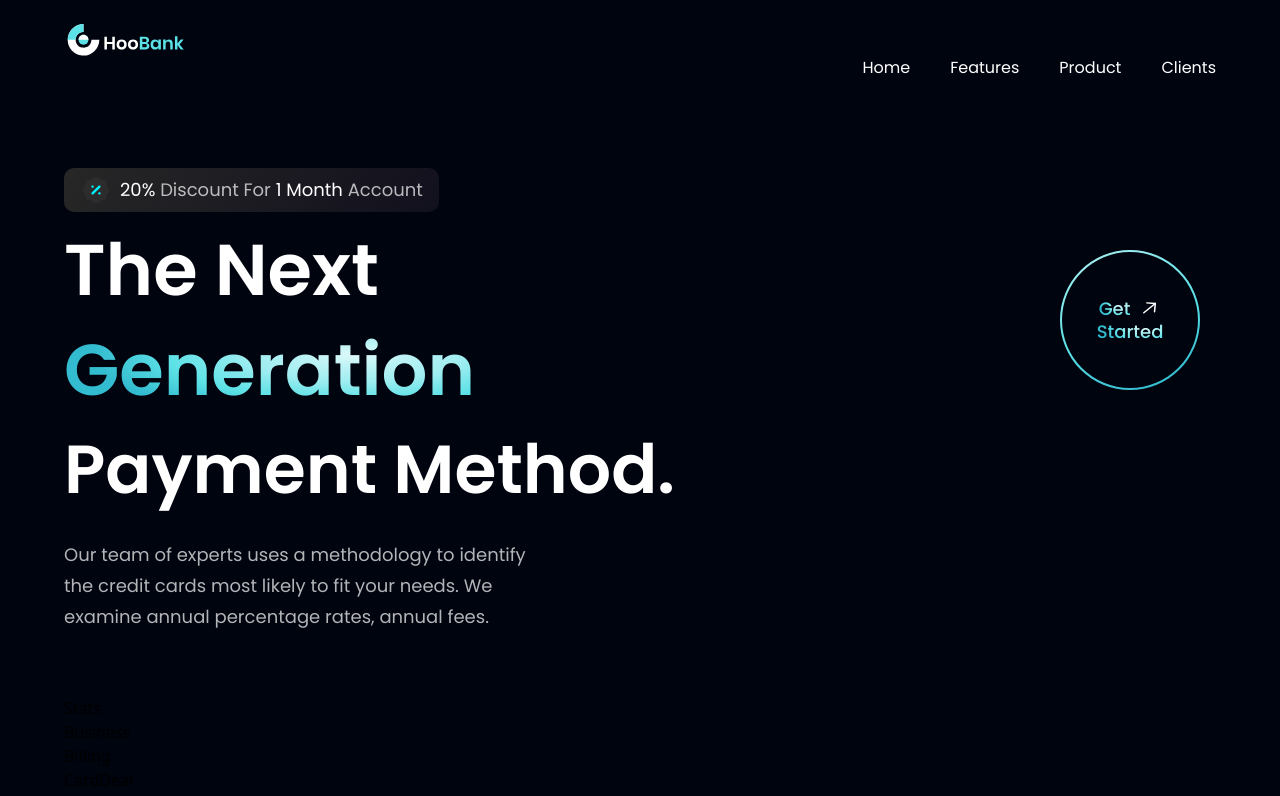
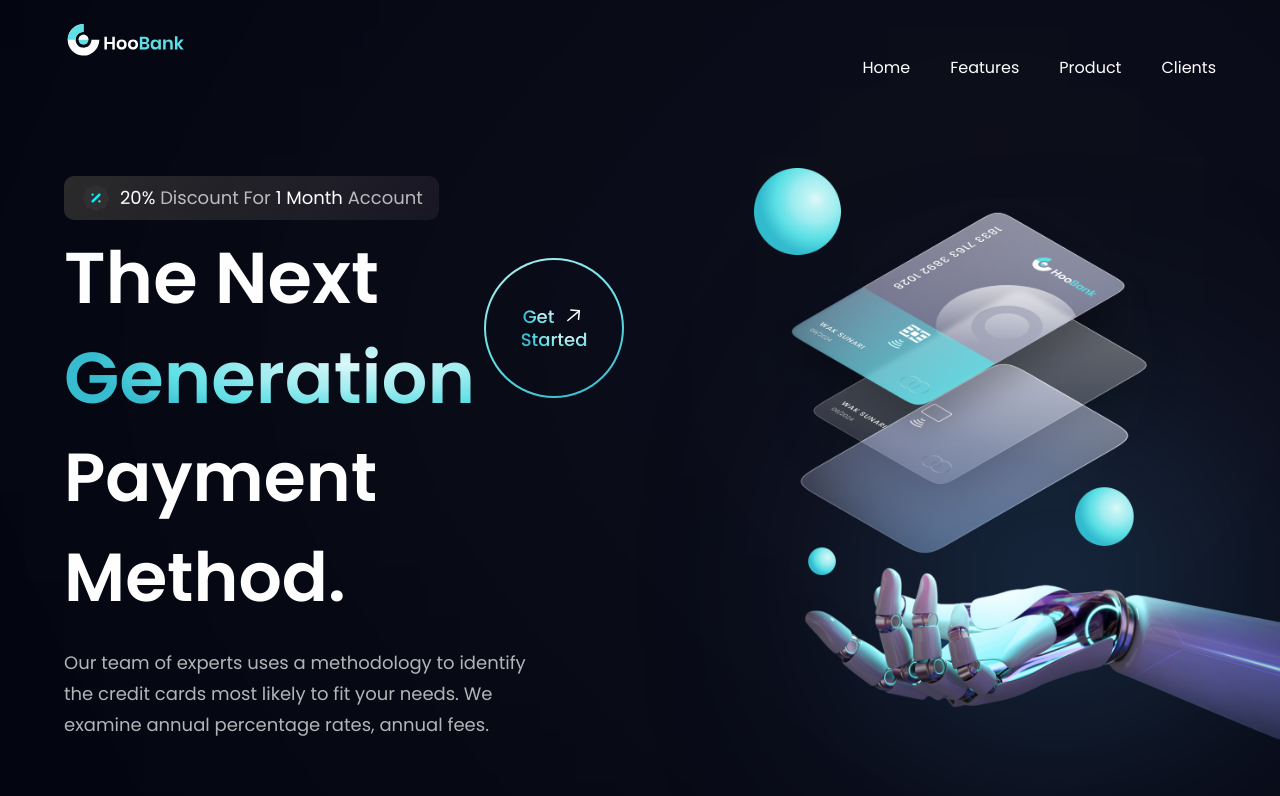
Before and after one commit to eze1er/eki_bank_business, a React (Vite) app: page / in a window 1280 px wide. Shown: the top 796 px of the page. Built offline with nearby package versions, Linux system fonts and the light colour scheme.

Commit message:
herro done

```diff
--- a/src/components/Hero.jsx
+++ b/src/components/Hero.jsx
@@ -38,6 +38,16 @@
           annual fees.
         </p>
       </div>
+
+      <div className={`flex-1 flex ${styles.flexCenter} md:my-0 my-10 relative`}>
+        <img src={robot} alt="billing" className="w-[100%] relative z-[5]" />
+        <div className="absolute z-[0] w-[40%] h-[35%] top-0 pink__gradient" />
+        <div className="absolute z-[1] w-[80%] h-[80%] rounded-full bottom-40 white__gradient" />
+        <div className="absolute z-[0] w-[50%] h-[50%] right-20 bottom-20 blue__gradient" />
+      </div>
+      <div className={`ss:hidden ${styles.flexCenter}`}>
+        <GetStarted />
+      </div>
     </section>
   </div>
 );
```
